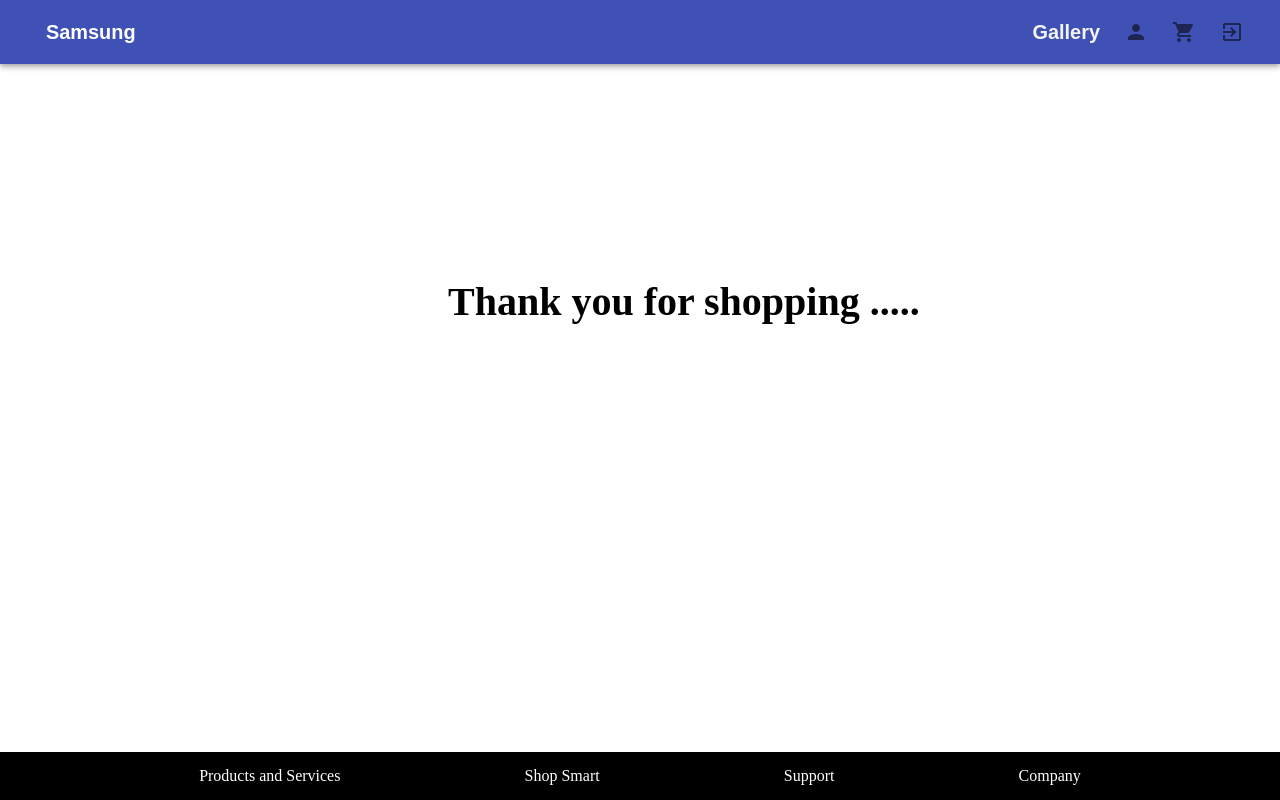
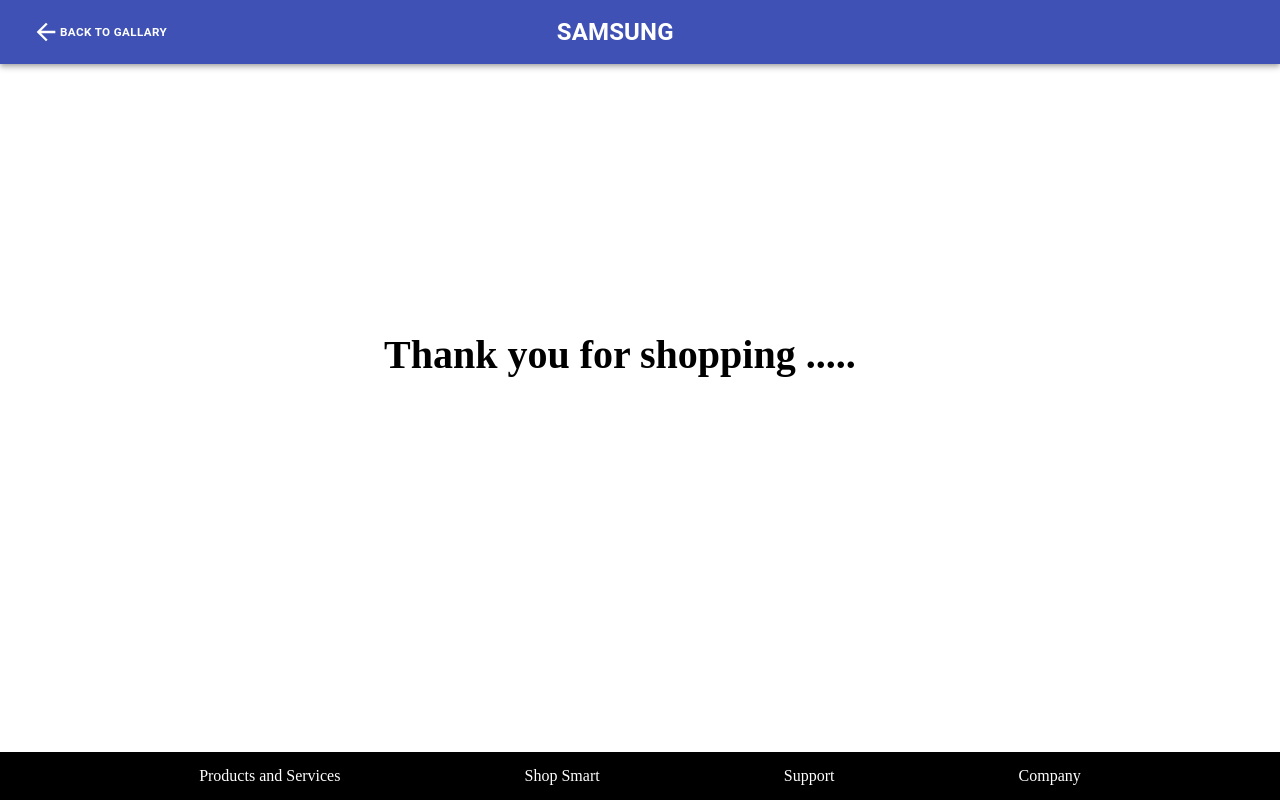
Before and after one commit to Suvish23/Project, a React (Create React App) app in the folder client/: page /Thankyou in a window 1280 px wide. Built offline with nearby package versions, Linux system fonts and the light colour scheme.

Commit message:
all done...

```diff
--- a/client/src/screens/Thankyou.jsx
+++ b/client/src/screens/Thankyou.jsx
@@ -1,9 +1,12 @@
 import React,{useContext} from 'react'
 import {UserContext} from '../userContext'
-import Header from '../components/Header';
+import { AppBar, Toolbar, Typography } from '@material-ui/core';
 import Footer from '../components/Footer';
 import { Grid} from '@material-ui/core';
+import { useHistory } from "react-router-dom";
 import { makeStyles } from '@material-ui/core/styles';
+import ArrowBackOutlinedIcon from '@material-ui/icons/ArrowBackOutlined';
+import Button from '@material-ui/core/Button';
 
 const useStyles = makeStyles({
     root: {
@@ -15,20 +18,37 @@ const useStyles = makeStyles({
         justify: 'center',
         alignContent: 'flex-end',
       },
+      typographyStyles: {
+        position: 'fixed',
+        left: '43.5vw',
+      },
   });
 
 
 
 export default function Thankyou() {
     const classes = useStyles();
+    const history = useHistory()
     const { userstore }= useContext(UserContext);
+    const onclickbackhandler = (e) =>{
+      e.preventDefault();
+        history.push('/Gallery');
+    }
     return (
         <Grid container direction="column" className={classes.root}>
+        <Grid item >
+    <AppBar position="static">
+      <Toolbar>
+          <Button  style={{color:'white'}} onClick={onclickbackhandler} ><ArrowBackOutlinedIcon  style={{color:'white', fontSize:'28px'}}/><h5>Back to Gallary</h5></Button>
+
+        <Typography className={classes.typographyStyles}>
+            <h2>SAMSUNG</h2>
+        </Typography>
+      </Toolbar>
+    </AppBar>
+  </Grid>
         <Grid>
-          <Header/>
-        </Grid>
-        <Grid>
-            <h2 style={{paddingLeft:'35vw',fontSize:'40px'}}>Thank you for shopping {userstore.user}.....</h2>
+            <h2 style={{paddingLeft:'30vw',paddingTop:"10vh",fontSize:'40px'}}>Thank you for shopping {userstore.user}.....</h2>
         </Grid>
         <Grid item container className={classes.footer}>
             <Footer/>
```
